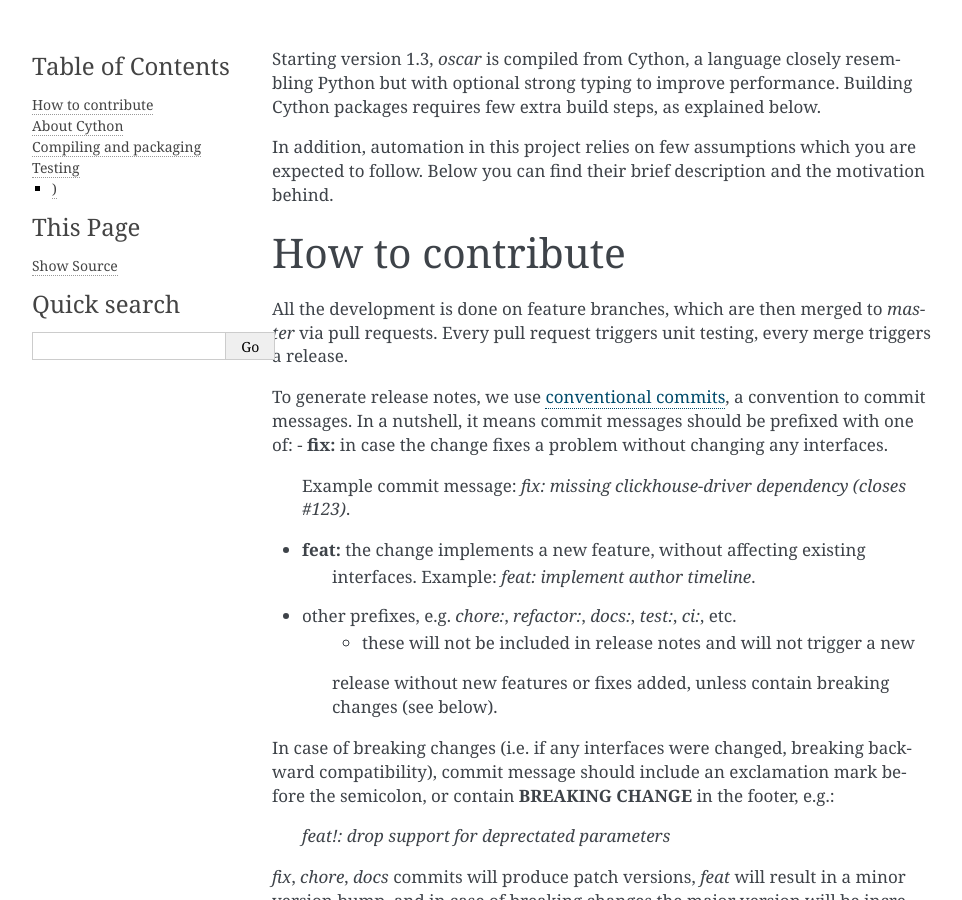
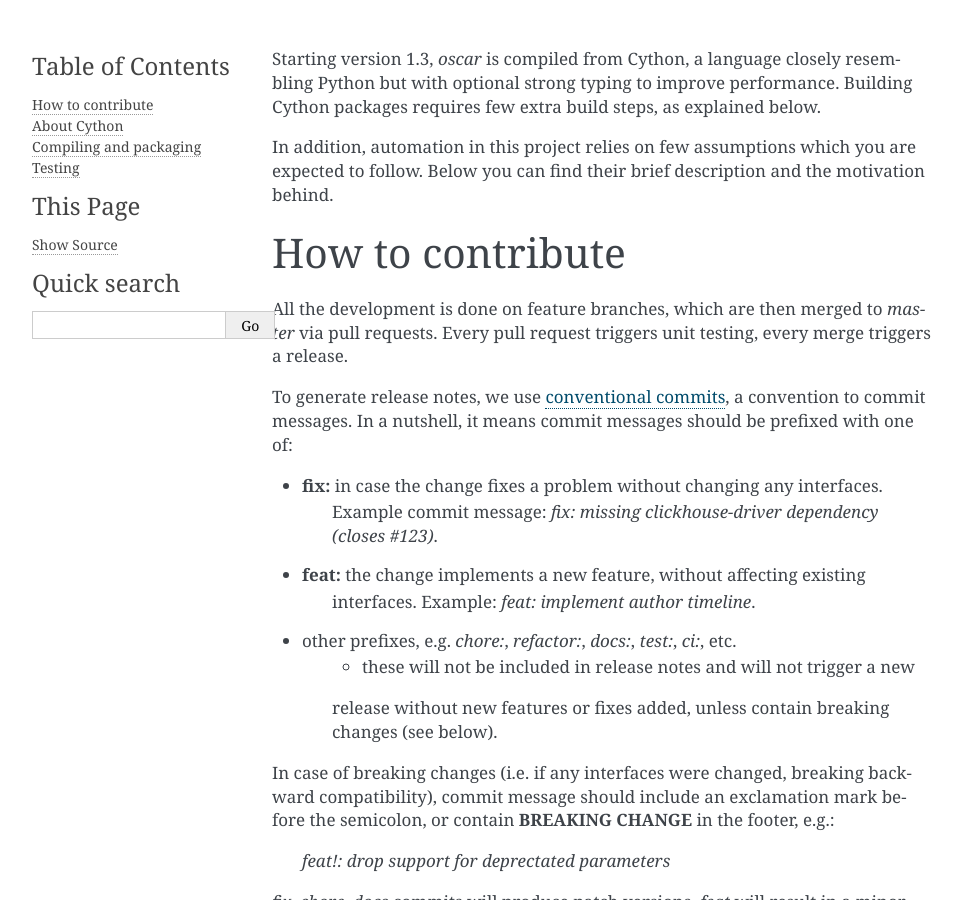
Before and after one commit to ssc-oscar/oscar.py, a Sphinx documentation site: the page built from docs/contribute.rst, in a window 1280 px wide and 900 px high. Shown: the whole window, without its empty margins (8-970 px from the left). Built offline with Sphinx 7.4.7, drawn with Linux system fonts in a browser that asks for light colours; some of the changed text lies outside the part shown.

Commit message:
fix: version bump

````diff
--- a/docs/contribute.rst
+++ b/docs/contribute.rst
@@ -18,6 +18,7 @@
 To generate release notes, we use `conventional commits <https://www.conventionalcommits.org>`_,
 a convention to commit messages. In a nutshell, it means commit messages should
 be prefixed with one of:
+
 - **fix:** in case the change fixes a problem without changing any interfaces.
     Example commit message: `fix: missing clickhouse-driver dependency (closes #123)`.
 - **feat:** the change implements a new feature, without affecting existing
@@ -122,9 +123,9 @@
 
 1. set environment variables, `source tests/local_test.env`
 2. clean up previously compiled binaries to avoid Py2/3 compatibility issues:
-    `make clean`
+  `make clean`
 3. run the test script: `PYTHONPATH=. python tests/unit_test.py`. Don't forget to
-    replace `python` with a specific version if testing against non-default Python)
+  replace `python` with a specific version if testing against non-default Python)
 
 `make test_local` is a shortcut for this, except it will always use the default
 Python and thus doesn't need to clean.
@@ -139,15 +140,14 @@
 `pyximport`, an in-place JIT compiler. Thus, at the beginning of every test suite,
 install `pyximport`:
 
-```python
-import pyximport
-pyximport.install(
-    # build_dir='build',
-    setup_args={"script_args": ["--force"]},
-    inplace=True,
-    language_level='3str'
-)
-```
+.. code-block:: python
+    import pyximport
+    pyximport.install(
+        # build_dir='build',
+        setup_args={"script_args": ["--force"]},
+        inplace=True,
+        language_level='3str'
+    )
 
 To tell `pyximport` where to find sources and libraries for the main module,
 there is a special file `oscar.pyxbld`. It is important to keep it consistent
--- a/docs/index.rst
+++ b/docs/index.rst
@@ -8,6 +8,8 @@
 
 .. toctree::
    :maxdepth: 2
+
+   contribute
 
 
 This module provides interface to the objects:
````
Also changed, not shown: other parts of docs/contribute.rst (+4 -4 lines).
